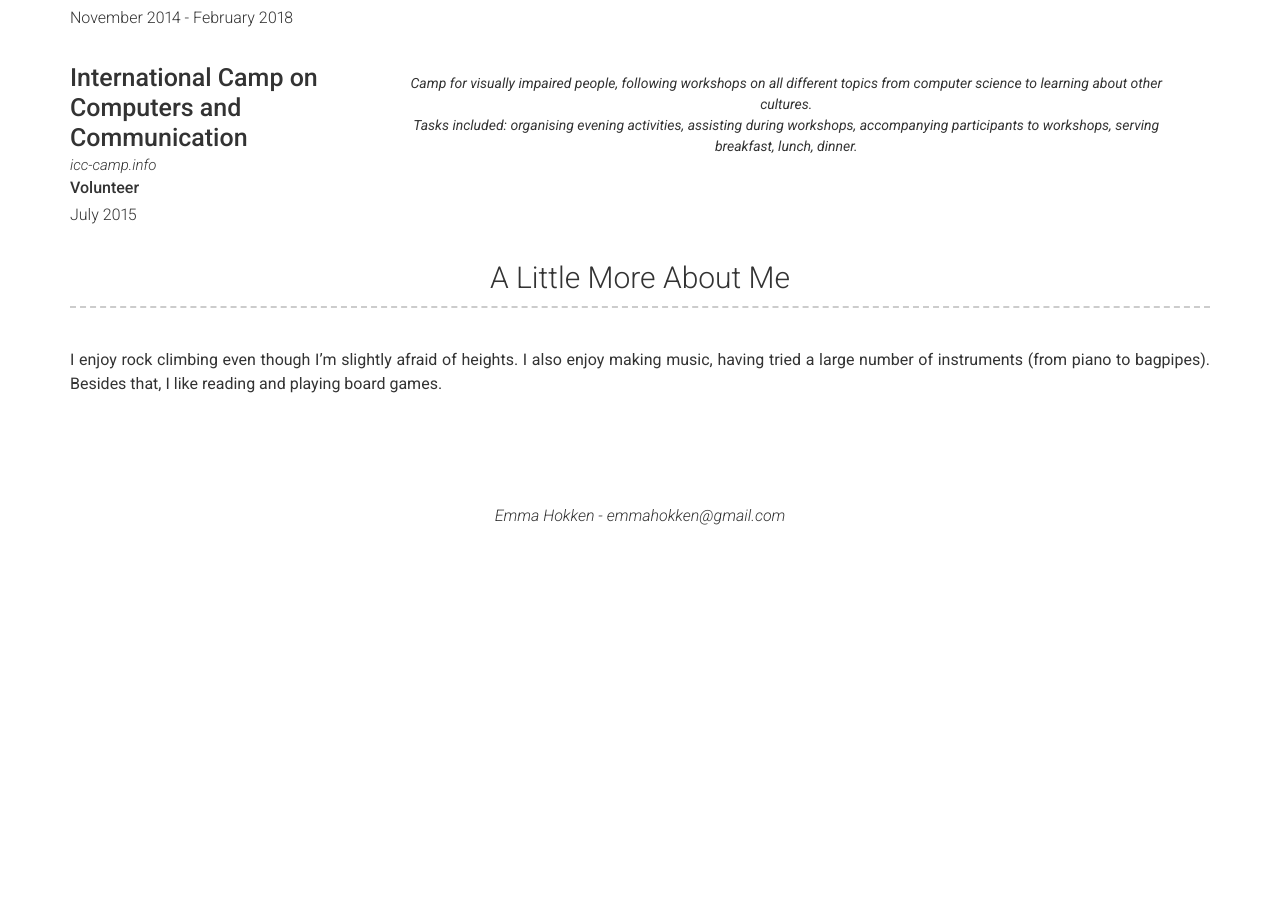
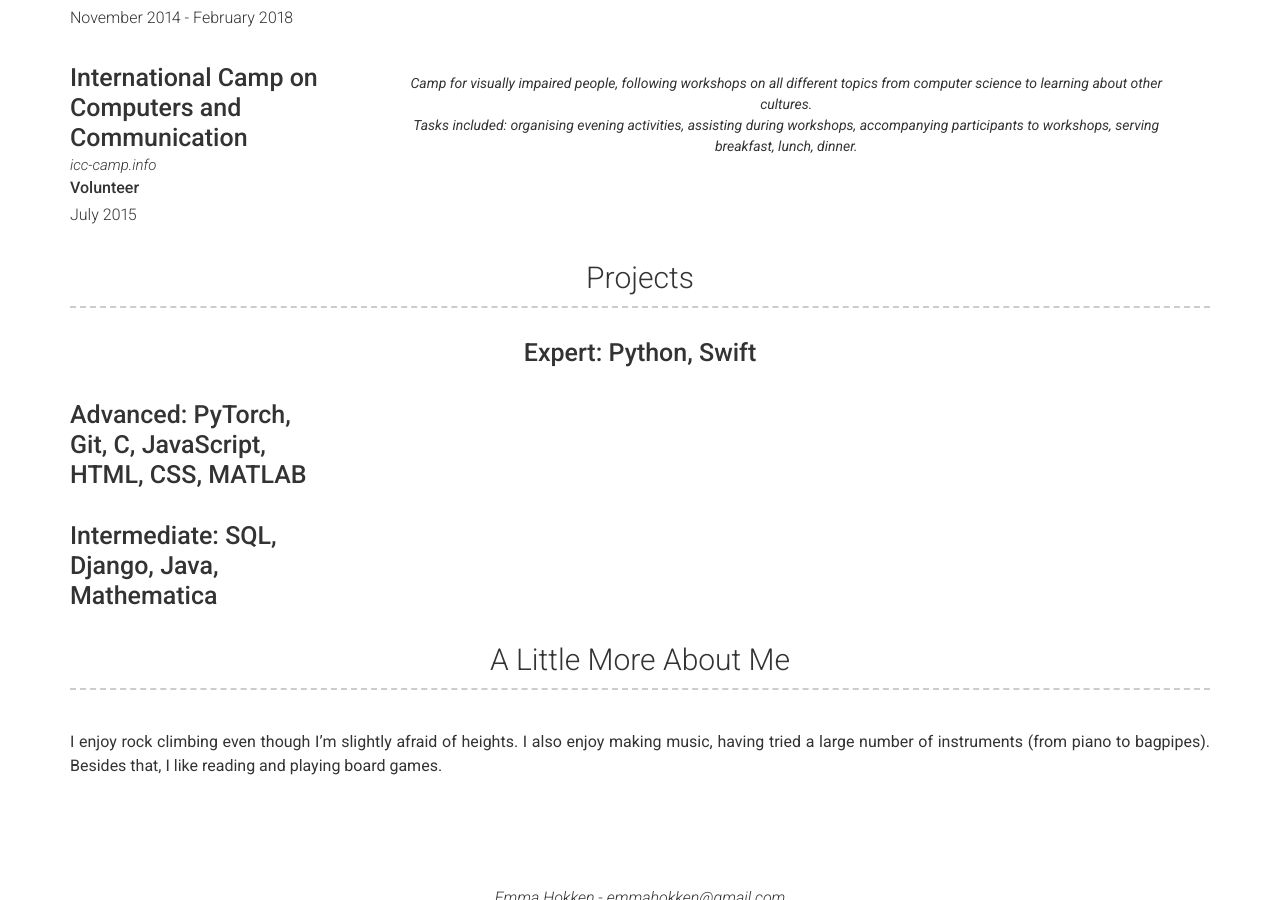
Before and after one commit to emmahokken/website, a Jekyll site: the page built from index.md, in a window 1280 px wide and 900 px high, scrolled down 2096 px. Built offline with Jekyll 4.4.1, drawn with Linux system fonts in a browser that asks for light colours; nearby versions of some CDN libraries; before the commit the page ends 2631 px from its top, so only the background shows below that.

Commit message:
technical skills

```diff
--- a/_data/projects.yml
+++ b/_data/projects.yml
@@ -1,9 +1,11 @@
 # Project template
-# - layout: top-middle
-#   name: Project name
-#   link: Link to project (eg. sproogen.github.io/modern-resume-theme)(optional)
-#   github: Github page for project (eg. sproogen/modern-resume-theme)(optional)
-#   quote: >
-#     Short overview of the project (optional)
-#   description: | # this will include new lines to allow paragraphs
-#     Description about the work on/with the project
+- layout: top-middle
+  name: "Expert: Python, Swift"
+- name: "Advanced: PyTorch, Git, C, JavaScript, HTML, CSS, MATLAB"
+- name: "Intermediate: SQL, Django, Java, Mathematica"
+  # link: Link to project (eg. sproogen.github.io/modern-resume-theme)(optional)
+  # github: Github page for project (eg. sproogen/modern-resume-theme)(optional)
+  # quote: >
+  #   Short overview of the project (optional)
+  # description: | # this will include new lines to allow paragraphs
+  #   Description about the work on/with the project
--- a/_layouts/default.html
+++ b/_layouts/default.html
@@ -16,16 +16,16 @@
 
       {%- include about.html -%}
 
-      {%- if site.data.projects.size > 0 -%}
-        {%- include projects.html -%}
-      {%- endif -%}
-
       {%- if site.data.education.size > 0 -%}
         {%- include education.html -%}
       {%- endif -%}
 
       {%- if site.data.experience.size > 0 -%}
         {%- include experience.html -%}
+      {%- endif -%}
+
+      {%- if site.data.projects.size > 0 -%}
+        {%- include projects.html -%}
       {%- endif -%}
 
       {%- if site.more_content -%}
```
